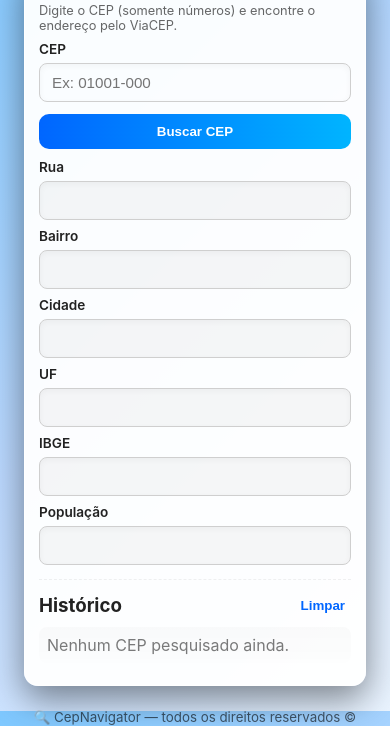
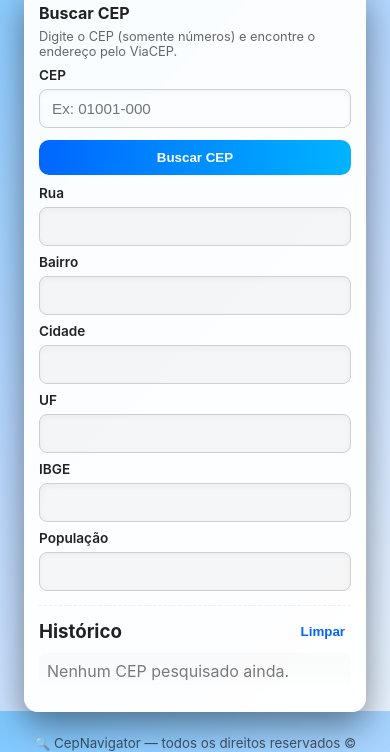
Before and after one commit to lucascardosoinocencio/projeto-viacep, a plain HTML site: page index.html in a window 390 px wide. Shown: the part 133-885 px from the top of the page. Before the commit the page ends 859 px from the top, so only its background shows below. Drawn offline with Linux system fonts and the light colour scheme.

Commit message:
ajustando tamanho para mobile

```diff
--- a/estilos/style.css
+++ b/estilos/style.css
@@ -9,19 +9,25 @@
   --toast-bg: rgba(0,0,0,0.85);
   --shadow-1: 0 13px 35px rgba(0,0,0,0.45);
 }
+
 *{box-sizing:border-box;margin:0;padding:0}
 html,body,#root{height:100%}
+
 body{
   font-family:Inter, system-ui, -apple-system, "Segoe UI", Roboto, "Helvetica Neue", Arial;
   -webkit-font-smoothing:antialiased;
   -moz-osx-font-smoothing:grayscale;
+
+  /* NOVO: altura dinâmica iOS e padding seguro */
+  min-height: 100dvh;
+  padding: env(safe-area-inset-top, 18px) 18px 18px 18px;
+
   background: linear-gradient(135deg,#7ec8ff 0%, #bcd9ff 50%, #eaf4ff 100%);
-  color:var(--text-dark);
-  padding:18px;
-  min-height:100vh;
-  display:flex;
-  align-items:center;
-  justify-content:center;
+  color: var(--text-dark);
+
+  display: flex;
+  align-items: flex-start; /* evita corte no topo */
+  justify-content: center;
 }
 
 /* Background image fallback */
@@ -35,6 +41,7 @@ body.has-bg {
   width:100%;
   max-width:1080px;
   margin-inline:auto;
+  padding-top:12px; /* mantém conteúdo longe do topo no iPhone */
 }
 
 /* Topbar */
@@ -177,12 +184,11 @@ body.theme-dark {
   color:#e6eef9;
 }
 
-/* Textos claros no escuro */
 body.theme-dark p,
 body.theme-dark span,
 body.theme-dark label,
 body.theme-dark .card-head .muted {
-  color:#e6eef9 !important;
+  color:#e6eef9;
 }
 
 body.theme-dark .card{
--- a/index.html
+++ b/index.html
@@ -2,7 +2,7 @@
 <html lang="pt-br">
 <head>
     <meta charset="UTF-8">
-    <meta name="viewport" content="width=device-width, initial-scale=1.0">
+    <meta name="viewport" content="width=device-width, initial-scale=1.0, viewport-fit=cover">
     <title>Via Cep</title>
     <link rel="stylesheet" href="estilos/style.css">
     <link rel="icon" type="image/svg+xml" href="favicon-cep.svg">
```
